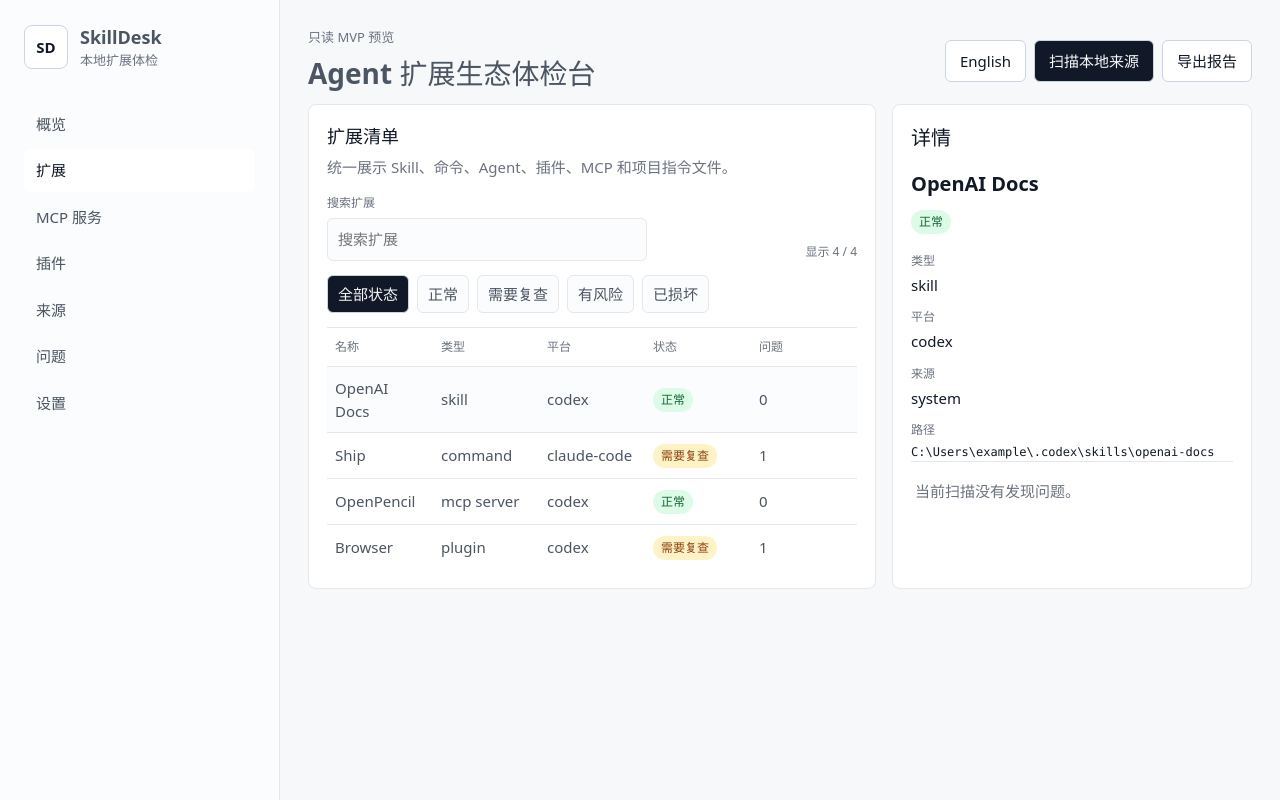
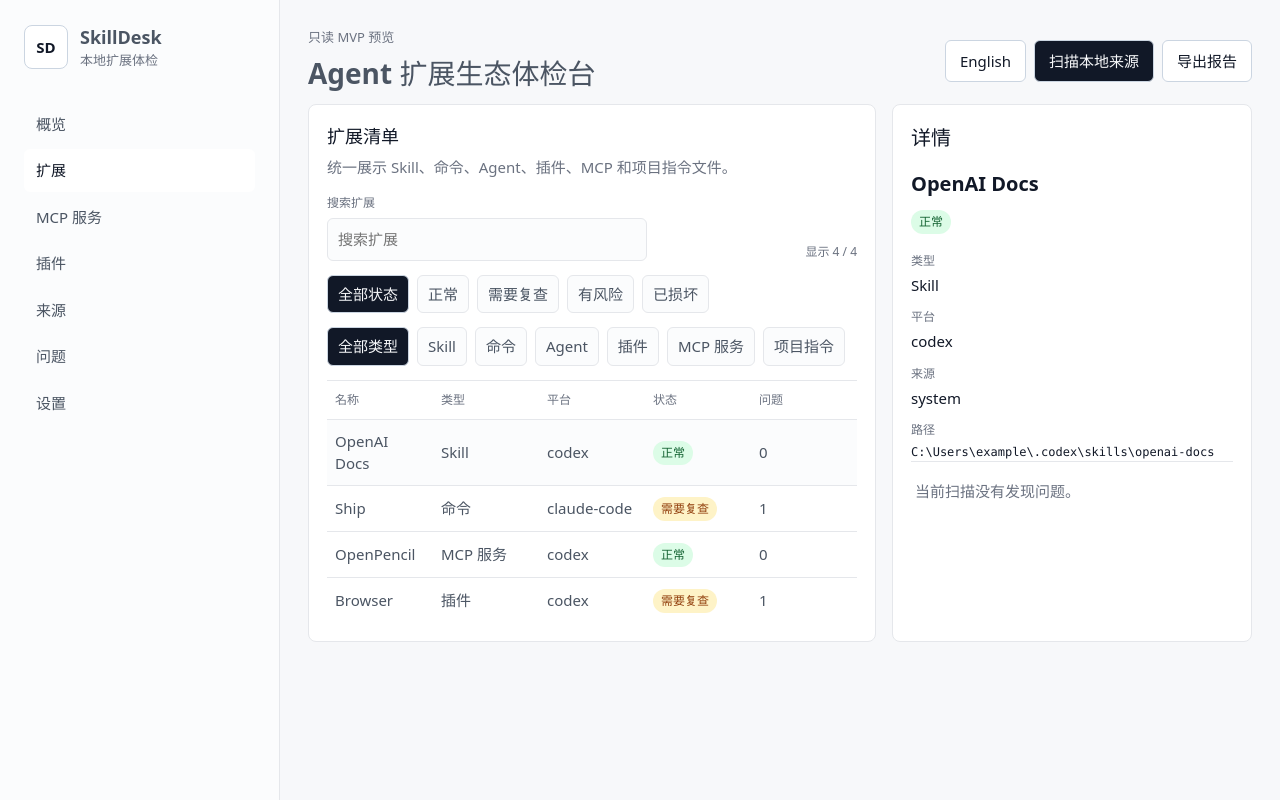
Before and after one commit to haodehaode378/skilldesk-project-brief, a React (Vite) app in the folder skilldesk/: page / in a window 1280 px wide. Both pictures are taken after a click on the button "扩展". Built offline with nearby package versions, Linux system fonts and the light colour scheme.

Commit message:
feat: filter extensions by kind

```diff
--- a/skilldesk/src/App.tsx
+++ b/skilldesk/src/App.tsx
@@ -42,6 +42,7 @@ const viewOrder: ViewKey[] = [
 ]
 
 type StatusFilter = HealthStatus | 'all'
+type EntityKindFilter = EntityKind | 'all'
 type IssueSeverityFilter = IssueSeverity | 'all'
 
 const statusFilters: StatusFilter[] = [
@@ -50,6 +51,16 @@ const statusFilters: StatusFilter[] = [
   'needs-review',
   'at-risk',
   'broken',
+]
+
+const entityKindFilters: EntityKindFilter[] = [
+  'all',
+  'skill',
+  'command',
+  'agent',
+  'plugin',
+  'mcp-server',
+  'instruction-file',
 ]
 
 const issueSeverityFilters: IssueSeverityFilter[] = [
@@ -92,8 +103,17 @@ function formatSeverity(severity: IssueSeverity, copy: typeof appCopy['zh-CN'])
   return labels[severity]
 }
 
-function formatKind(kind: EntityKind) {
-  return kind.replace('-', ' ')
+function formatKind(kind: EntityKind, copy: typeof appCopy['zh-CN']) {
+  const labels: Record<EntityKind, string> = {
+    skill: copy.labels.kindSkill,
+    command: copy.labels.kindCommand,
+    agent: copy.labels.kindAgent,
+    plugin: copy.labels.kindPlugin,
+    'mcp-server': copy.labels.kindMcpServer,
+    'instruction-file': copy.labels.kindInstructionFile,
+  }
+
+  return labels[kind]
 }
 
 function App() {
@@ -109,6 +129,8 @@ function App() {
   const [scanError, setScanError] = useState('')
   const [exportMessage, setExportMessage] = useState('')
   const [statusFilter, setStatusFilter] = useState<StatusFilter>('all')
+  const [entityKindFilter, setEntityKindFilter] =
+    useState<EntityKindFilter>('all')
   const [extensionQuery, setExtensionQuery] = useState('')
   const [issueSeverityFilter, setIssueSeverityFilter] =
     useState<IssueSeverityFilter>('all')
@@ -235,6 +257,8 @@ function App() {
             entities={report.entities}
             statusFilter={statusFilter}
             onStatusFilterChange={setStatusFilter}
+            kindFilter={entityKindFilter}
+            onKindFilterChange={setEntityKindFilter}
             query={extensionQuery}
             onQueryChange={setExtensionQuery}
             selectedEntityId={selectedEntity?.id}
@@ -337,6 +361,8 @@ function ExtensionsView({
   entities,
   statusFilter,
   onStatusFilterChange,
+  kindFilter,
+  onKindFilterChange,
   query,
   onQueryChange,
   selectedEntityId,
@@ -346,6 +372,8 @@ function ExtensionsView({
   entities: ManagedEntity[]
   statusFilter: StatusFilter
   onStatusFilterChange: (status: StatusFilter) => void
+  kindFilter: EntityKindFilter
+  onKindFilterChange: (kind: EntityKindFilter) => void
   query: string
   onQueryChange: (query: string) => void
   selectedEntityId?: string
@@ -355,6 +383,7 @@ function ExtensionsView({
   const filteredEntities = entities.filter((entity) => {
     const matchesStatus =
       statusFilter === 'all' || entity.health.status === statusFilter
+    const matchesKind = kindFilter === 'all' || entity.kind === kindFilter
     const searchable = [
       entity.name,
       entity.title,
@@ -369,7 +398,7 @@ function ExtensionsView({
     const matchesQuery =
       normalizedQuery.length === 0 || searchable.includes(normalizedQuery)
 
-    return matchesStatus && matchesQuery
+    return matchesStatus && matchesKind && matchesQuery
   })
   const selectedEntity =
     filteredEntities.find((entity) => entity.id === selectedEntityId) ??
@@ -398,6 +427,11 @@ function ExtensionsView({
           copy={copy}
           activeStatus={statusFilter}
           onChange={onStatusFilterChange}
+        />
+        <EntityKindFilterBar
+          copy={copy}
+          activeKind={kindFilter}
+          onChange={onKindFilterChange}
         />
         {filteredEntities.length > 0 ? (
           <EntityTable
@@ -737,7 +771,7 @@ function EntityTable({
             onClick={() => onSelect?.(entity.id)}
           >
             <td>{entity.title ?? entity.name}</td>
-            <td>{formatKind(entity.kind)}</td>
+            <td>{formatKind(entity.kind, copy)}</td>
             <td>{entity.platform}</td>
             <td>
               <StatusBadge copy={copy} status={entity.health.status} />
@@ -765,7 +799,7 @@ function DetailPanel({
       <dl>
         <div>
           <dt>{copy.labels.kind}</dt>
-          <dd>{formatKind(entity.kind)}</dd>
+          <dd>{formatKind(entity.kind, copy)}</dd>
         </div>
         <div>
           <dt>{copy.labels.platform}</dt>
@@ -902,6 +936,32 @@ function StatusFilterBar({
   )
 }
 
+function EntityKindFilterBar({
+  copy,
+  activeKind,
+  onChange,
+}: {
+  copy: typeof appCopy['zh-CN']
+  activeKind: EntityKindFilter
+  onChange: (kind: EntityKindFilter) => void
+}) {
+  return (
+    <div className="filter-bar" aria-label={copy.labels.kind}>
+      {entityKindFilters.map((kind) => (
+        <button
+          key={kind}
+          type="button"
+          className="filter-button"
+          aria-pressed={activeKind === kind}
+          onClick={() => onChange(kind)}
+        >
+          {kind === 'all' ? copy.labels.allKinds : formatKind(kind, copy)}
+        </button>
+      ))}
+    </div>
+  )
+}
+
 function IssueSeverityFilterBar({
   copy,
   activeSeverity,
--- a/skilldesk/src/app/i18n.ts
+++ b/skilldesk/src/app/i18n.ts
@@ -38,6 +38,12 @@ type AppCopy = {
   labels: {
     name: string
     kind: string
+    kindSkill: string
+    kindCommand: string
+    kindAgent: string
+    kindPlugin: string
+    kindMcpServer: string
+    kindInstructionFile: string
     platform: string
     source: string
     status: string
@@ -62,6 +68,7 @@ type AppCopy = {
     statusAtRisk: string
     statusBroken: string
     allStatuses: string
+    allKinds: string
     severityInfo: string
     severityLow: string
     severityMedium: string
@@ -140,6 +147,12 @@ export const appCopy: Record<Locale, AppCopy> = {
     labels: {
       name: '名称',
       kind: '类型',
+      kindSkill: 'Skill',
+      kindCommand: '命令',
+      kindAgent: 'Agent',
+      kindPlugin: '插件',
+      kindMcpServer: 'MCP 服务',
+      kindInstructionFile: '项目指令',
       platform: '平台',
       source: '来源',
       status: '状态',
@@ -164,6 +177,7 @@ export const appCopy: Record<Locale, AppCopy> = {
       statusAtRisk: '有风险',
       statusBroken: '已损坏',
       allStatuses: '全部状态',
+      allKinds: '全部类型',
       severityInfo: '提示',
       severityLow: '低',
       severityMedium: '中',
@@ -241,6 +255,12 @@ export const appCopy: Record<Locale, AppCopy> = {
     labels: {
       name: 'Name',
       kind: 'Kind',
+      kindSkill: 'Skill',
+      kindCommand: 'Command',
+      kindAgent: 'Agent',
+      kindPlugin: 'Plugin',
+      kindMcpServer: 'MCP server',
+      kindInstructionFile: 'Instruction file',
       platform: 'Platform',
       source: 'Source',
       status: 'Status',
@@ -265,6 +285,7 @@ export const appCopy: Record<Locale, AppCopy> = {
       statusAtRisk: 'At risk',
       statusBroken: 'Broken',
       allStatuses: 'All statuses',
+      allKinds: 'All kinds',
       severityInfo: 'Info',
       severityLow: 'Low',
       severityMedium: 'Medium',
```
